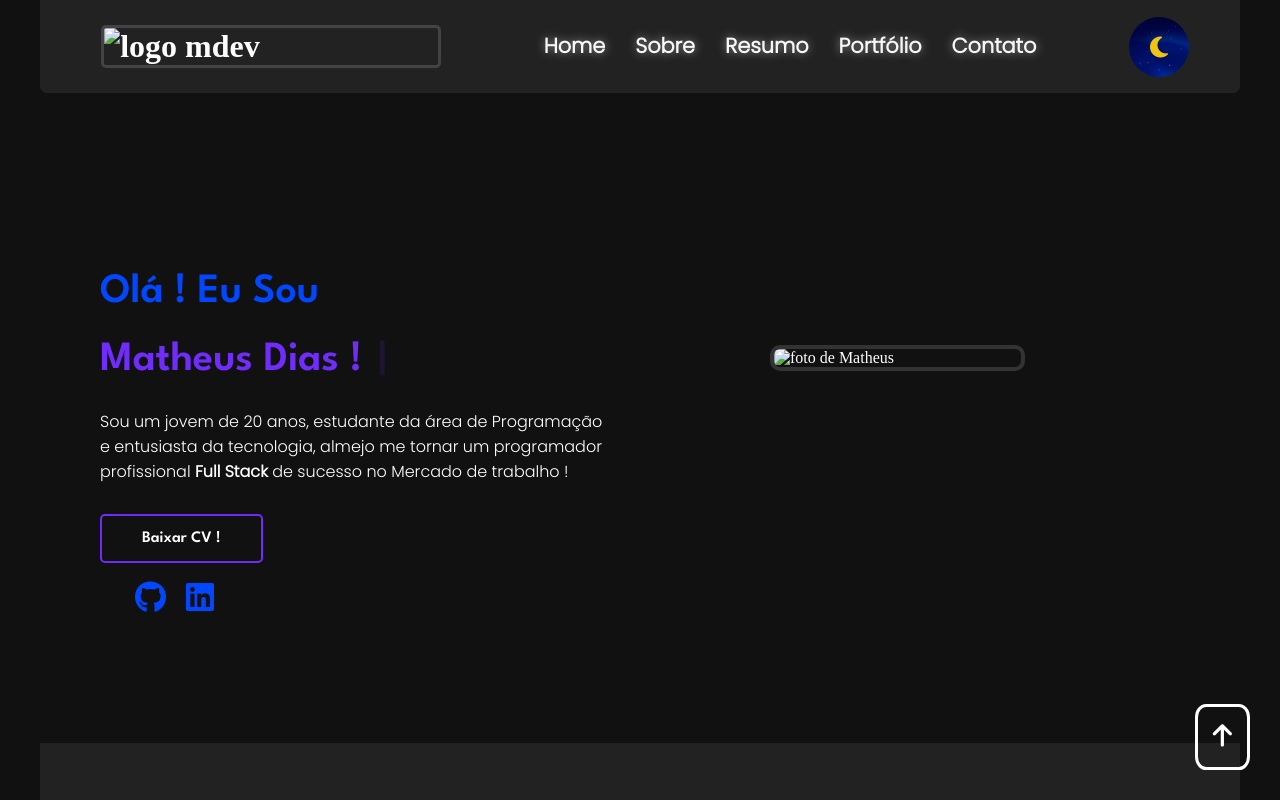
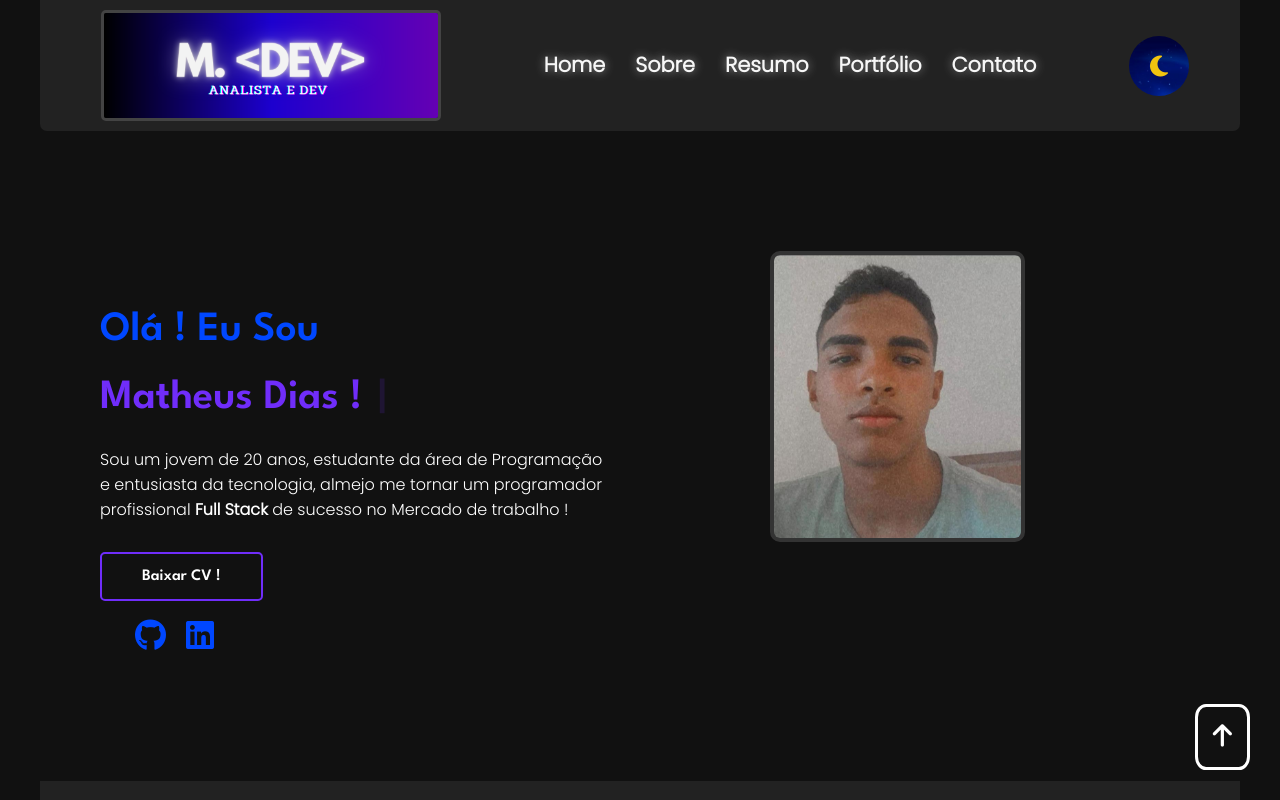
Before and after one commit to matheus-err0r404/Portfolio-MDev, a plain HTML site: page index.html in a window 1280 px wide. Shown: the top 800 px of the page. Drawn offline with Linux system fonts and the light colour scheme; a web font is replaced by a local one.

Commit message:
Update index.html

```diff
--- a/index.html
+++ b/index.html
@@ -14,7 +14,7 @@
 
 <body>
     <header id="home">
-        <h1><img class="h1-dark" src="/M.dev (2).png" alt="logo mdev" width="340"><img class="h1" src="/M.dev (1).png" alt="logo mdev" width="340"></h1>
+        <h1><img class="h1-dark" src="estilo/M.dev (2).png" alt="logo mdev" width="340"><img class="h1" src="estilo/M.dev (1).png" alt="logo mdev" width="340"></h1>
 
         <nav>
             <ul aria-label="Navegação primária" class="navegacao-primaria">
@@ -46,7 +46,7 @@
             <a class="curriculo" href="https://drive.google.com/file/d/1ZTW-3KfS9pI-x0-1kB-ZMaN5ikbnOXHo/view?usp=sharing" target="_blank">Baixar CV !</a>
         </div>
 
-            <img src="/eu (2).jpg" alt="foto de Matheus">
+            <img src="estilo/eu (2).jpg" alt="foto de Matheus">
 
         <ul class="social">
             <li><a class="external-link" href="https://github.com/matheus-err0r404" target="_blank"><i class="fa-brands fa-github"></a></i></li>
@@ -64,7 +64,7 @@
                     <span></span>
                 </div>
             </div>
-            <img src="/Eu.jpg" alt="foto de Matheus">
+            <img src="estilo/Eu.jpg" alt="foto de Matheus">
 
             <div class="sobre_conteudo">
                 <div class="sobre_texto">
```
